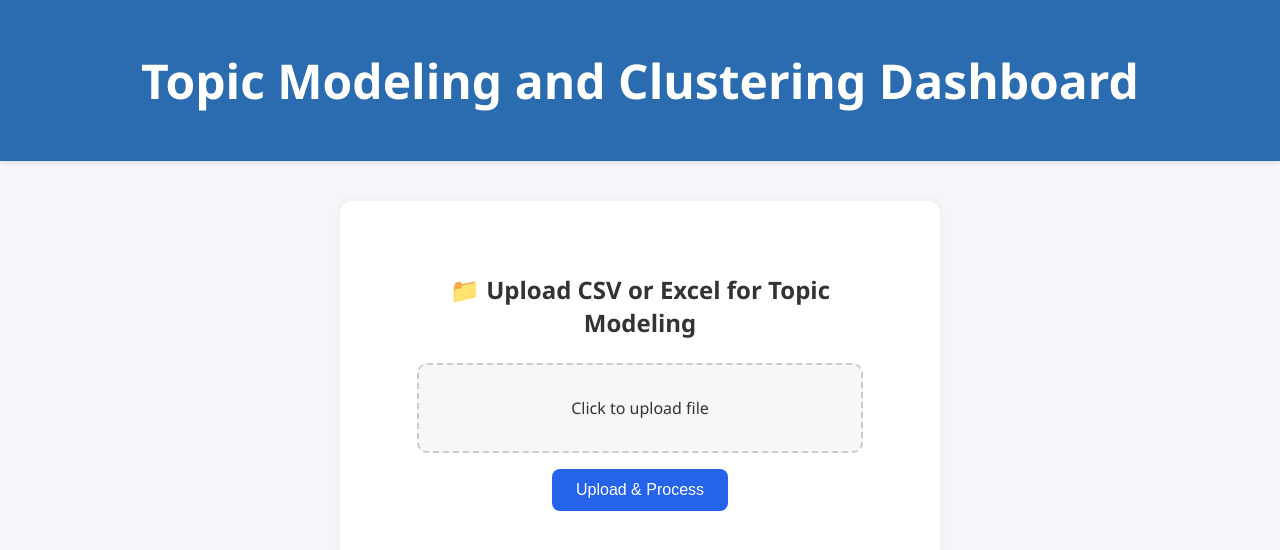
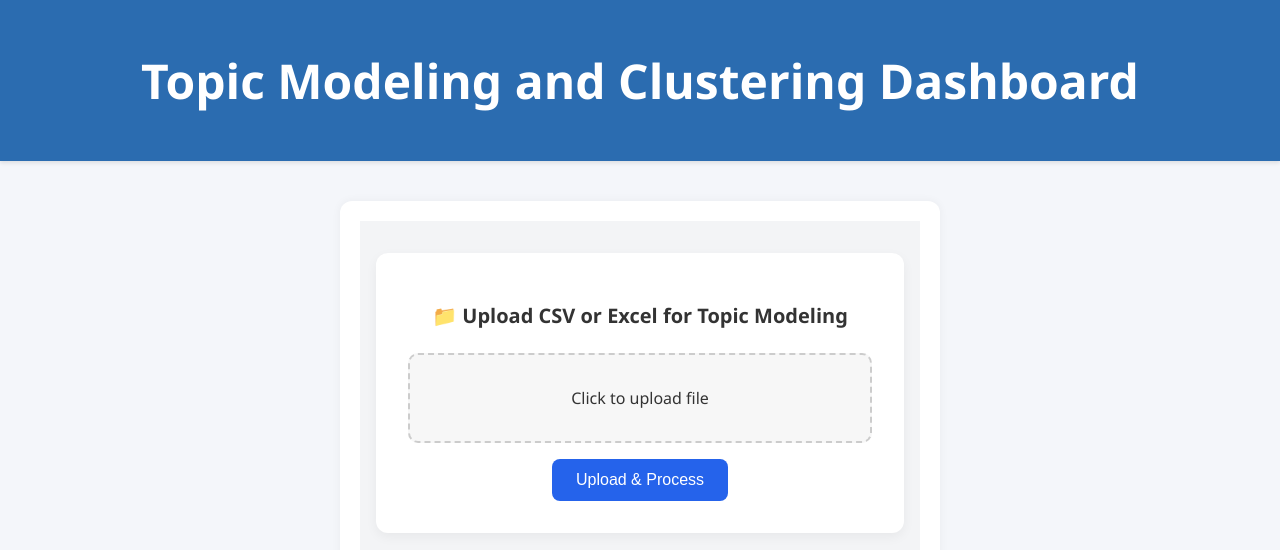
Before and after one commit to nidishnrao/Topic-Modeling-and-Clustering-UI, a React (Vite) app: page / in a window 1280 px wide. Shown: the top 550 px of the page. Built offline with nearby package versions, Linux system fonts and the light colour scheme.

Commit message:
Updated UI

```diff
--- a/src/components/FileUploader.jsx
+++ b/src/components/FileUploader.jsx
@@ -64,6 +64,7 @@ export default function FileUploader() {
   return (
     <>
       <div style={containerStyle}>
+        <div style={formWrapperStyle}>
           <h2 style={headerStyle}>📁 Upload CSV or Excel for Topic Modeling</h2>
 
           <div style={formGroupStyle}>
@@ -97,12 +98,12 @@ export default function FileUploader() {
 
           {links && (
             <div style={resultContainer}>
-            <h3>✅ Output</h3>
+              <h3>Output</h3>
               <ul style={ulStyle}>
                 {links.report && (
                   <li>
                     <a href={links.report} download style={linkStyle}>
-                    📄 Download CSV Report
+                      Download CSV Report
                     </a>
                   </li>
                 )}
@@ -111,12 +112,13 @@ export default function FileUploader() {
                     style={linkStyle}
                     onClick={() => setShowVisuals((prev) => !prev)}
                   >
-                  📊 {showVisuals ? "Hide" : "View"} Visualizations
+                    {showVisuals ? "Hide" : "View"} Visualizations
                   </button>
                 </li>
               </ul>
             </div>
           )}
+        </div>
       </div>
 
       {showVisuals && links && (
@@ -160,14 +162,32 @@ export default function FileUploader() {
 }
 
 const containerStyle = {
+  backgroundColor: "#f3f4f6",
+  minHeight: "100vh",
+  padding: "2rem 1rem",
+};
+
+const pageTitleStyle = {
   textAlign: "center",
+  fontSize: "2rem",
+  fontWeight: "bold",
+  marginBottom: "2rem",
+};
+
+const formWrapperStyle = {
+
+  margin: "0 auto",
+  backgroundColor: "#ffffff",
+  borderRadius: "12px",
   padding: "2rem",
+  boxShadow: "0 4px 12px rgba(0,0,0,0.05)",
 };
 
 const headerStyle = {
-  fontSize: "1.5rem",
-  fontWeight: "bold",
+  fontSize: "1.25rem",
+  fontWeight: "600",
   marginBottom: "1.5rem",
+  textAlign: "center",
 };
 
 const formGroupStyle = {
@@ -179,13 +199,13 @@ const formGroupStyle = {
 
 const dropZoneStyle = {
   padding: "2rem",
-  width: "90%",
-  maxWidth: "500px",
+  width: "100%",
   border: "2px dashed #ccc",
   borderRadius: "10px",
   cursor: "pointer",
   backgroundColor: "#f7f7f7",
   fontSize: "1rem",
+  textAlign: "center",
 };
 
 const buttonStyle = {
@@ -214,10 +234,12 @@ const statusStyle = {
   marginTop: "1rem",
   fontStyle: "italic",
   color: "#555",
+  textAlign: "center",
 };
 
 const resultContainer = {
   marginTop: "2rem",
+  textAlign: "center",
 };
 
 const ulStyle = {
@@ -241,11 +263,10 @@ const linkStyle = {
 
 const gridWrapperStyle = {
   display: "grid",
-  gridTemplateColumns: "1fr 1fr",
+  gridTemplateColumns: "repeat(auto-fit, minmax(400px, 1fr))",
   gap: "1.5rem",
   padding: "2rem",
   backgroundColor: "#f9f9f9",
-  justifyContent: "center",
 };
 
 const gridItemStyle = {
```
Lines whose indentation alone changed are shown as unchanged.
